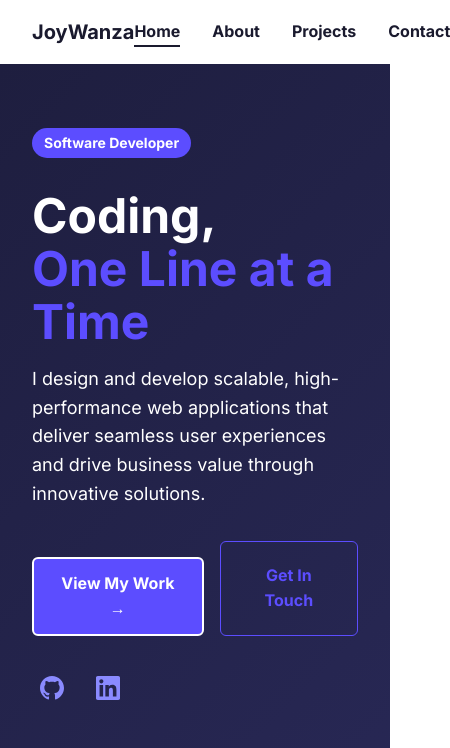
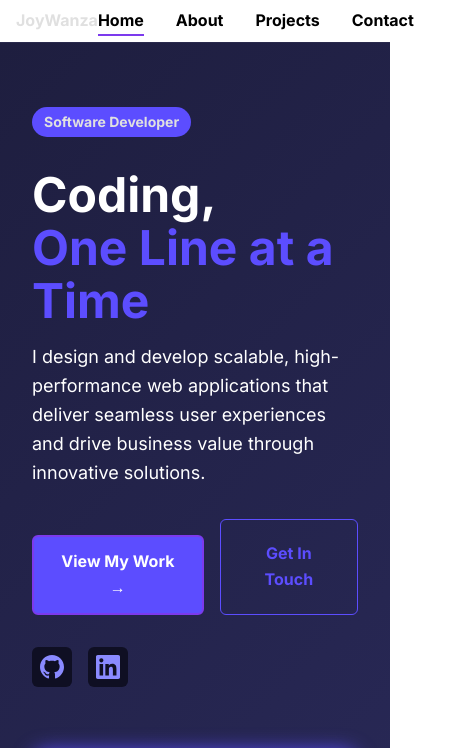
Before and after one commit to Joy-ar/joy.github.io, a plain HTML site: page index.html in a window 390 px wide. Shown: the top 748 px of the page, 450 px wide, since content can reach past the window. Drawn offline with Linux system fonts and the light colour scheme; grey boxes are pictures that could not be loaded.

Commit message:
summary commit

```diff
--- a/script.js
+++ b/script.js
@@ -1,8 +1,33 @@
+const darkModeToggle = document.getElementById('darkModeToggle');
 const body = document.body;
 const drawerToggle = document.getElementById('drawerToggle');
 const navDrawer = document.getElementById('navDrawer');
 
+// Function to update dark mode state and toggle button icon
+function updateDarkMode(isDark) {
+  if (isDark) {
+    body.classList.add('dark-mode');
+    darkModeToggle.textContent = '☀️';
+  } else {
+    body.classList.remove('dark-mode');
+    darkModeToggle.textContent = '🌙';
+  }
+}
 
+// Initialize dark mode based on system preference
+const prefersDarkScheme = window.matchMedia('(prefers-color-scheme: dark)');
+updateDarkMode(prefersDarkScheme.matches);
+
+// Listen for changes in system preference
+prefersDarkScheme.addEventListener('change', (e) => {
+  updateDarkMode(e.matches);
+});
+
+// Toggle dark mode on button click
+darkModeToggle.addEventListener('click', () => {
+  const isDark = body.classList.toggle('dark-mode');
+  darkModeToggle.textContent = isDark ? '☀️' : '🌙';
+});
 
 // Drawer toggle logic
 if (drawerToggle && navDrawer) {
--- a/styles.css
+++ b/styles.css
@@ -1,6 +1,16 @@
 @import url('https://fonts.googleapis.com/css2?family=Inter:wght@400;700&display=swap');
 
-/* ...existing code... */
+:root {
+  --color-bg-light: #ffffff;
+  --color-text-light: #1a1a2e;
+  --color-bg-dark: #0f0f23;
+  --color-text-dark: #e0e0e0;
+  --color-primary: #7c3aed;
+  --color-primary-light: #a78bfa;
+  --color-button-bg: var(--color-primary);
+  --color-button-hover-bg: #5b21b6;
+  --color-border: #2a2a4d;
+}
 
 * {
   box-sizing: border-box;
@@ -10,19 +20,47 @@
 
 body {
   font-family: 'Inter', sans-serif;
-  background-color: #fff;
-  color: #1a1a2e;
+  background-color: var(--color-bg-light);
+  color: black;
   line-height: 1.6;
   min-height: 100vh;
   display: flex;
   flex-direction: column;
+  transition: background-color 0.3s ease, color 0.3s ease;
 }
 
+body.light-mode {
+  background-color: var(--color-bg-dark);
+  color: black;
+}
 
+body.dark-mode {
+  background-color: var(--color-bg-dark);
+  color: white;
+}
 
+/* Specific styles for index page font color in dark and light mode */
+body.dark-mode .hero {
+  color: white !important;
+}
 
+body:not(.dark-mode) .hero {
+  color: black !important;
+}
 
+/* Specific styles for index page font color in dark and light mode */
+body.dark-mode .index-page {
+  color: white !important;
+}
 
+body.light-mode .index-page {
+  color: black !important;
+}
+
+body.dark-mode .about-page,
+body.dark-mode .contact-page {
+  color: white !important;
+}
 
 a {
   color: inherit;
@@ -903,3 +941,14 @@ body.dark-mode .drawer-link:hover {
   font-size: 0.875rem;
   color: #64748b;
 }
+
+/* Responsive styles for mobile */
+@media (max-width: 768px) {
+  .logo {
+    font-size: 1rem;
+  }
+
+  .navbar {
+    padding: 0.5rem 1rem;
+  }
+}
```
Also changed, not shown: about.html (+0 -1 lines), contact.html (+1 -0 lines).
